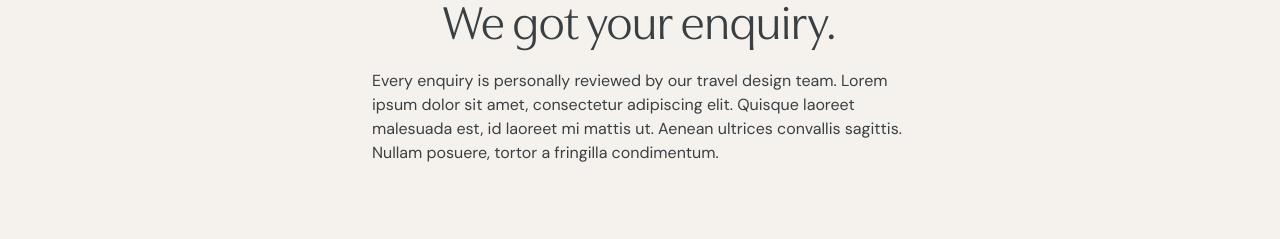
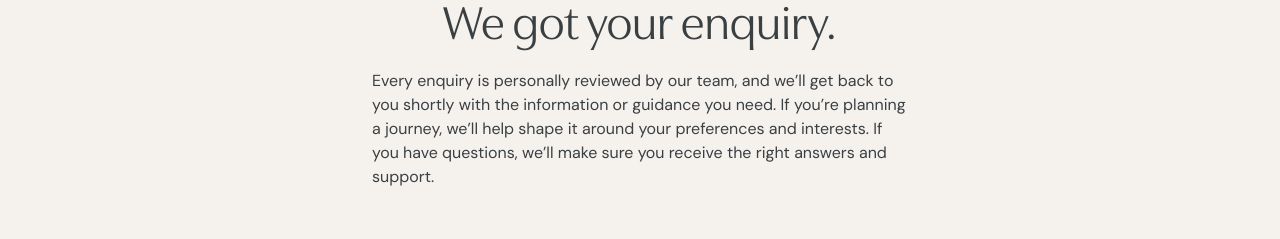
Before and after one commit to teamlead-glitch/maximillian-frontend, a Next.js app: page /thankyou in a window 1280 px wide. Shown: the part 207-446 px from the top of the page. Built offline with nearby package versions, Linux system fonts and the light colour scheme; no server answers; a web font is replaced by a local one.

Commit message:
thank you integrated

```diff
--- a/src/components/contactpage/Addressform.tsx
+++ b/src/components/contactpage/Addressform.tsx
@@ -7,10 +7,12 @@ import { useEffect, useState } from "react";
 import { toast, ToastContainer } from "react-toastify";
 import SimpleCaptcha from "../Captcha";
 import Link from "next/link";
+import { useRouter } from "next/navigation";
 
 
 
 export default function AddressForm() {
+    const router = useRouter();
 
     //settings api
     const [settings, setSettings] = useState<SettingsResponse | null>(null);
@@ -139,7 +141,7 @@ export default function AddressForm() {
             /* console.log(res); */
 
             if (res.result === "success") {
-                toast.success(res.message);
+                router.push("/thankyou");
 
                 // Reset form
                 setFormData({
--- a/src/components/designyourtrips/Designtripsforms.tsx
+++ b/src/components/designyourtrips/Designtripsforms.tsx
@@ -8,10 +8,12 @@ import { DYTEnquiryResponse, DYTFormErrors, DYTformtypes } from "@/types/designY
 import { toast, ToastContainer } from "react-toastify";
 import { apiService } from "@/services/api";
 import SimpleCaptcha from "../Captcha";
+import { useRouter } from "next/navigation";
 
 
 
 export default function Designyourtrip() {
+    const router = useRouter();
     const [startDate, setStartDate] = useState<Date | null>(null);
     //for captcha validation
     const [isCaptchaVerified, setIsCaptchaVerified] = useState(false);
@@ -163,7 +165,7 @@ export default function Designyourtrip() {
             console.log(res);
 
             if (res.result === "success") {
-                toast.success(res.message);
+                 router.push("/thankyou");
 
                 // Reset form
                 setFormData({
--- a/src/components/thankyoupage/Thankyou.tsx
+++ b/src/components/thankyoupage/Thankyou.tsx
@@ -14,7 +14,7 @@ export default function Thankyou() {
                             Thanks,<br /> We got your enquiry.
                         </h1>
                         <p className="mt-5 ">
-                            Every enquiry is personally reviewed by our travel design team. Lorem ipsum dolor sit amet, consectetur adipiscing elit. Quisque laoreet malesuada est, id laoreet mi mattis ut. Aenean ultrices convallis sagittis. Nullam posuere, tortor a fringilla condimentum.
+                            Every enquiry is personally reviewed by our team, and we’ll get back to you shortly with the information or guidance you need. If you’re planning a journey, we’ll help shape it around your preferences and interests. If you have questions, we’ll make sure you receive the right answers and support.
                         </p>
                     </div >
                 </div >
```
